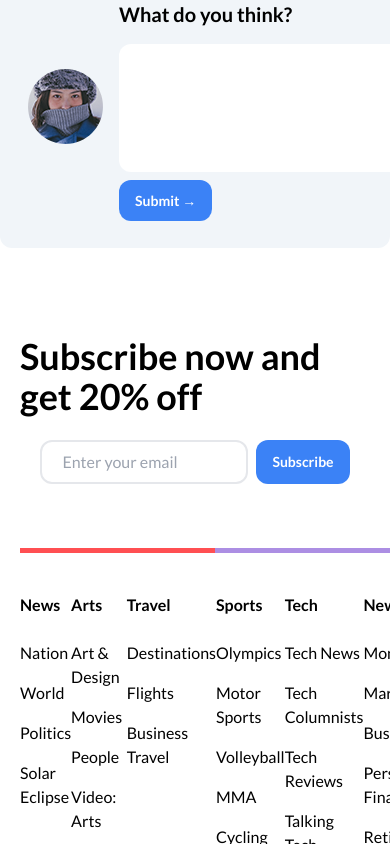
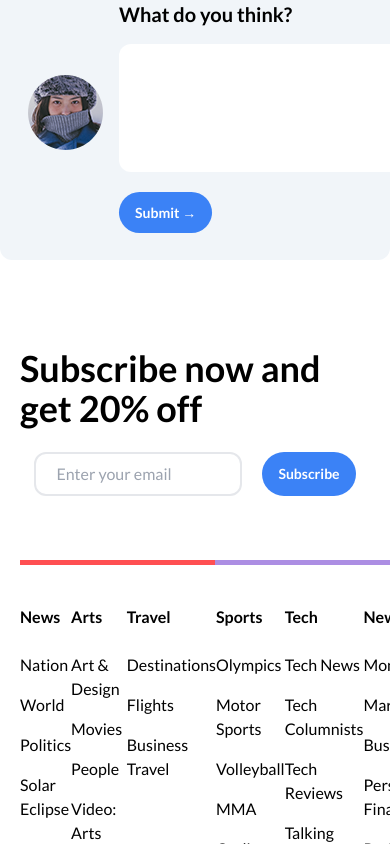
Before and after one commit to ghettoarcher/blog-page, a React (Vite) app: page /article-page in a window 390 px wide. Shown: the part 5119-5963 px from the top of the page. Built offline with nearby package versions, Linux system fonts and the light colour scheme; no server answers.

Commit message:
add textarea to CommentForm and more responsive font sizes

```diff
--- a/src/components/Button.jsx
+++ b/src/components/Button.jsx
@@ -1,7 +1,7 @@
 const Button = ({text,icon}) =>{
       return(
       <>
-            <a href="#" className="bg-blue-500 text-sm md:text-base text-white  font-semibold py-3 px-4 rounded-xl hover:bg-blue-600 transition">{text}</a>
+            <a href="#" className="bg-blue-500 text-sm md:text-base text-white  font-semibold py-3 px-4 rounded-full hover:bg-blue-600 transition">{text}</a>
       </>
       )
 }
--- a/src/components/CommentForm.jsx
+++ b/src/components/CommentForm.jsx
@@ -6,8 +6,8 @@ const CommentForm = () => {
                   <img src="/src/assets/img/comment-avatar.svg" alt="avatar" />
                   <div className="flex flex-col gap-4">
                   <div className='text-xl font-bold'>What do you think?</div>
-                        <input className='w-96 h-32 rounded-xl' type="text"/>
-                        <div><Button text={'Submit  →'}/></div>
+                        <textarea className=' p-2 w-96 h-32 rounded-xl' type="text"/>
+                        <div className='pt-3'><Button text={'Submit  →'}/></div>
                   </div>
                   </div>
       )
--- a/src/components/Comments.jsx
+++ b/src/components/Comments.jsx
@@ -11,7 +11,7 @@ const Comments = () => {
                               </div>
                               <div className="flex flex-row border-2 py-2 px-3 gap-2 rounded-full hover:bg-slate-100 cursor-pointer">
                                     <img src="/src/assets/icons/Pencil.svg" alt="add comment" />
-                                    <div className="text-sm">Add comment</div>
+                                    <div className="text-sm md:text-base">Add comment</div>
                               </div>
                         </div>
                         <Comment/>
--- a/src/components/Footer.jsx
+++ b/src/components/Footer.jsx
@@ -7,7 +7,7 @@ const Footer = () => {
           <div className="container mx-auto px-5">
               <div className="flex flex-col items-center mt-14 text-black ">
                   <div className="text-4xl font-bold">Subscribe now and get 20% off</div>
-                  <div className="flex flex-row mt-6 mb-16">
+                  <div className="flex flex-row mt-6 mb-16 gap-3">
                       <input className="border-2 rounded-xl mr-2 max-w-52 pl-5 pr-5" type="text" name="" id="" placeholder="Enter your email"/>
                         <Button  text={'Subscribe'}/>
               </div>
--- a/src/components/FooterColumn.jsx
+++ b/src/components/FooterColumn.jsx
@@ -1,6 +1,6 @@
 const FooterColumn = ({title,links = []}) => {
       return(
-            <div className="flex flex-col ">
+            <div className="flex flex-col cursor-pointer ">
             <div className="font-bold mb-6 ">{title}</div>
             {links.map((link,index) => (
                   <a href="#" key={index} className="pb-4 last:pb-0">{link}</a>
```
